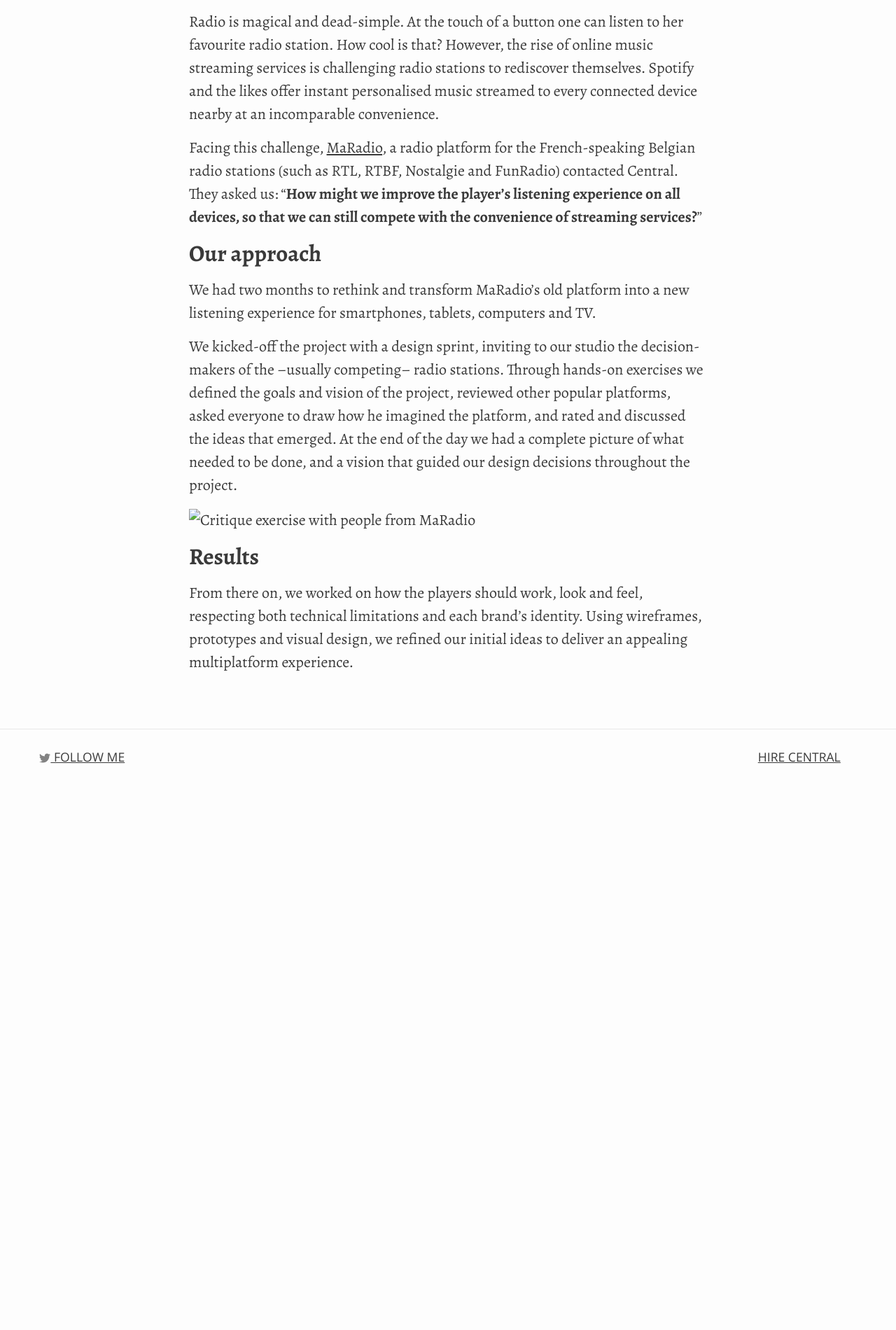
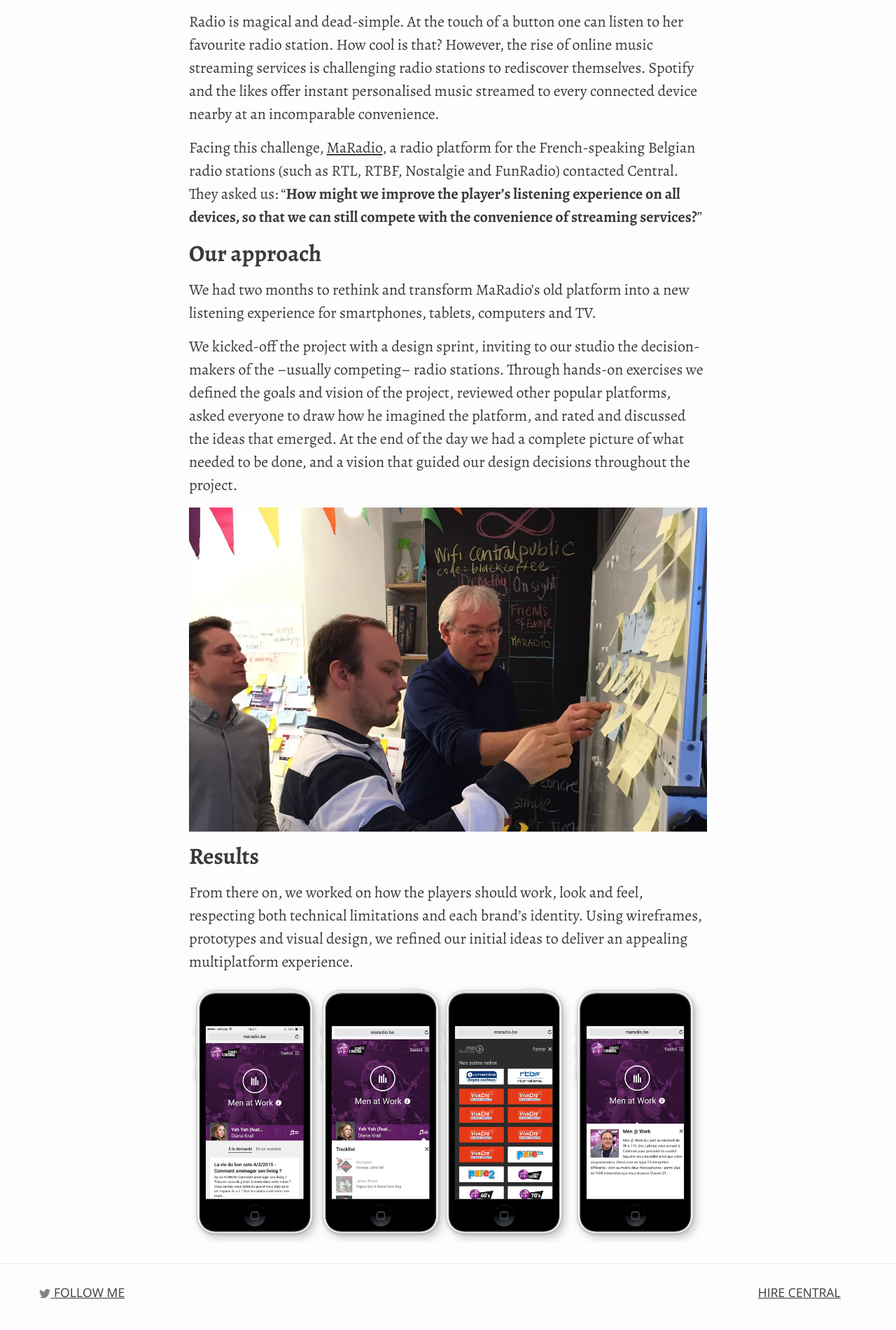
Before and after one commit to loucaspapa/loucaspapa.github.io, a Jekyll site: the page built from _work/2016-05-13-maradio.md, in a window 1280 px wide. Shown: the part 774-2674 px from the top of the page at 70% size. Built offline with Jekyll 4.4.1, drawn with Linux system fonts in a browser that asks for light colours; before the commit the page ends 1910 px from its top, so only the background shows below that.

Commit message:
fixed a broken link

```diff
--- a/_work/2016-05-13-maradio.md
+++ b/_work/2016-05-13-maradio.md
@@ -22,13 +22,13 @@
 
 We kicked-off the project with a design sprint, inviting to our studio the decision-makers of the –usually competing– radio stations. Through hands-on exercises we defined the goals and vision of the project, reviewed other popular platforms, asked everyone to draw how he imagined the platform, and rated and discussed the ideas that emerged. At the end of the day we had a complete picture of what needed to be done, and a vision that guided our design decisions throughout the project.
 
-![Critique exercise with people from MaRadio](/images/work/maradio-1.jpg)
+![Critique exercise with people from MaRadio](/images/work/maradio/maradio-1.jpg)
 
 
 ## Results
 From there on, we worked on how the players should work, look and feel, respecting both technical limitations and each brand's identity. Using wireframes, prototypes and visual design, we refined our initial ideas to deliver an appealing multiplatform experience.
 
-![](/images/work/maradio-m.png)
+![](/images/work/maradio/maradio-m.png)
 
 
 
```
